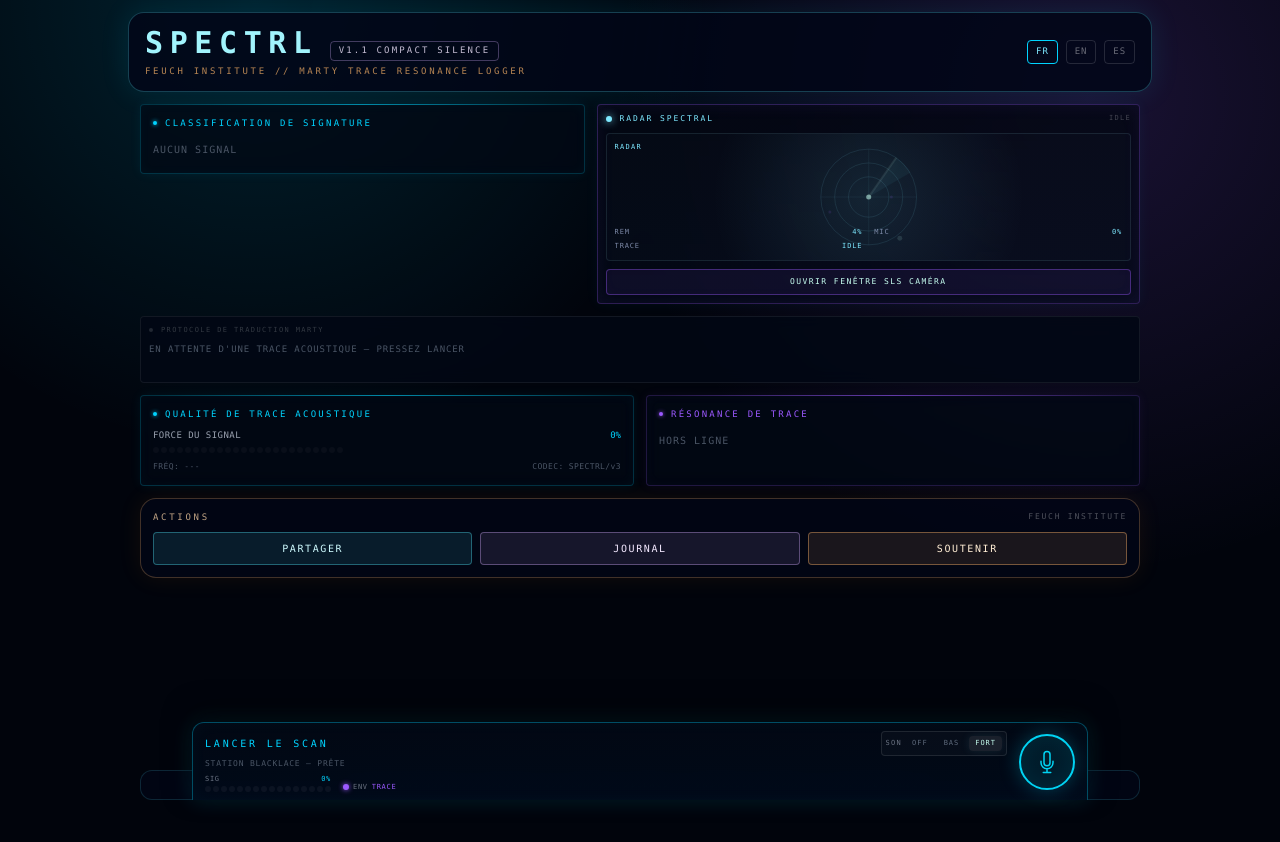
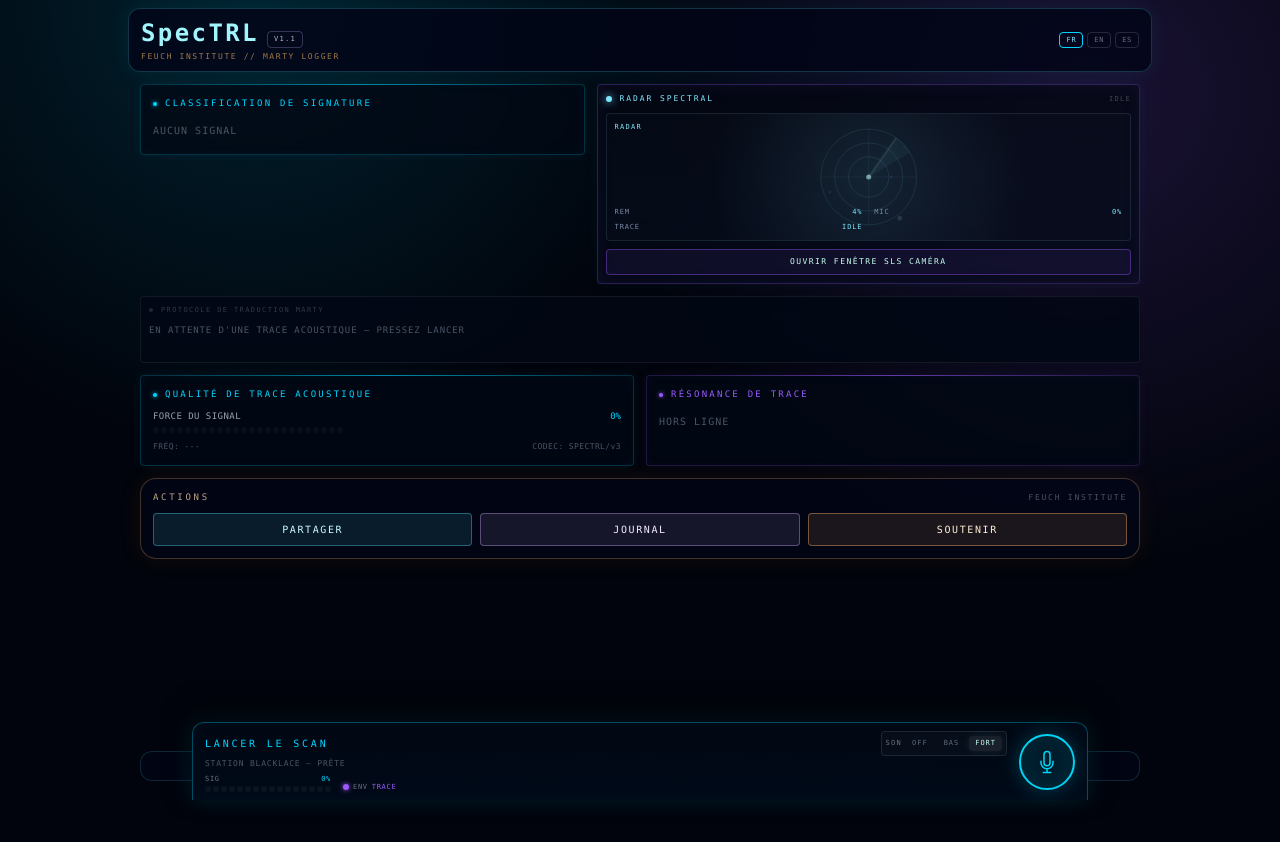
Before and after one commit to benoitlub/SpecTRL, a React (Vite) app: page / in a window 1280 px wide. Shown: the top 842 px of the page. Built offline with nearby package versions, Linux system fonts and the light colour scheme.

Commit message:
Compact header and preserve SpecTRL casing

```diff
--- a/src/pages/Home.tsx
+++ b/src/pages/Home.tsx
@@ -43,19 +43,19 @@ const ACTION_COPY: Record<Lang, { actions: string; share: string; hideJournal: s
 
 function Header({ lang, setLang }: { lang: Lang; setLang: (lang: Lang) => void }) {
   return (
-    <header className="relative z-10 px-3 pt-3">
-      <div className="mx-auto max-w-5xl rounded-2xl border border-cyan-300/25 bg-slate-950/85 px-4 py-3 shadow-[0_0_30px_rgba(0,212,255,0.10)]">
-        <div className="flex flex-col gap-3 sm:flex-row sm:items-center sm:justify-between">
-          <div>
-            <div className="flex flex-wrap items-baseline gap-3">
-              <h1 className="font-mono text-2xl font-black uppercase tracking-[0.22em] text-cyan-200 sm:text-3xl">SpecTRL</h1>
-              <span className="rounded border border-purple-300/30 px-2 py-0.5 text-[9px] font-mono uppercase tracking-[0.24em] text-purple-100/80">v1.1 COMPACT SILENCE</span>
+    <header className="relative z-10 px-2 pt-2">
+      <div className="mx-auto max-w-5xl rounded-xl border border-cyan-300/20 bg-slate-950/82 px-3 py-2 shadow-[0_0_22px_rgba(0,212,255,0.08)]">
+        <div className="flex items-center justify-between gap-2">
+          <div className="min-w-0">
+            <div className="flex flex-wrap items-baseline gap-2">
+              <h1 className="font-mono text-xl font-black tracking-[0.10em] text-cyan-200 sm:text-2xl">SpecTRL</h1>
+              <span className="rounded border border-purple-300/25 px-1.5 py-0.5 text-[7px] font-mono uppercase tracking-[0.18em] text-purple-100/75">v1.1</span>
             </div>
-            <div className="mt-1 text-[9px] font-mono uppercase tracking-[0.30em] text-orange-300/70">Feuch Institute // Marty trace resonance logger</div>
+            <div className="mt-0.5 truncate text-[7px] font-mono uppercase tracking-[0.20em] text-orange-300/62 sm:text-[8px]">Feuch Institute // Marty logger</div>
           </div>
-          <div className="flex items-center gap-2">
+          <div className="flex shrink-0 items-center gap-1">
             {(["fr", "en", "es"] as Lang[]).map(item => (
-              <button key={item} type="button" onClick={() => setLang(item)} className="rounded border px-2 py-1 text-[9px] font-mono uppercase tracking-widest" style={{ borderColor: lang === item ? "#00d4ff" : "#ffffff22", color: lang === item ? "#7ee8ff" : "#ffffff66" }}>{item}</button>
+              <button key={item} type="button" onClick={() => setLang(item)} className="rounded border px-1.5 py-0.5 text-[7px] font-mono uppercase tracking-widest" style={{ borderColor: lang === item ? "#00d4ff" : "#ffffff22", color: lang === item ? "#7ee8ff" : "#ffffff66" }}>{item}</button>
             ))}
           </div>
         </div>
```
